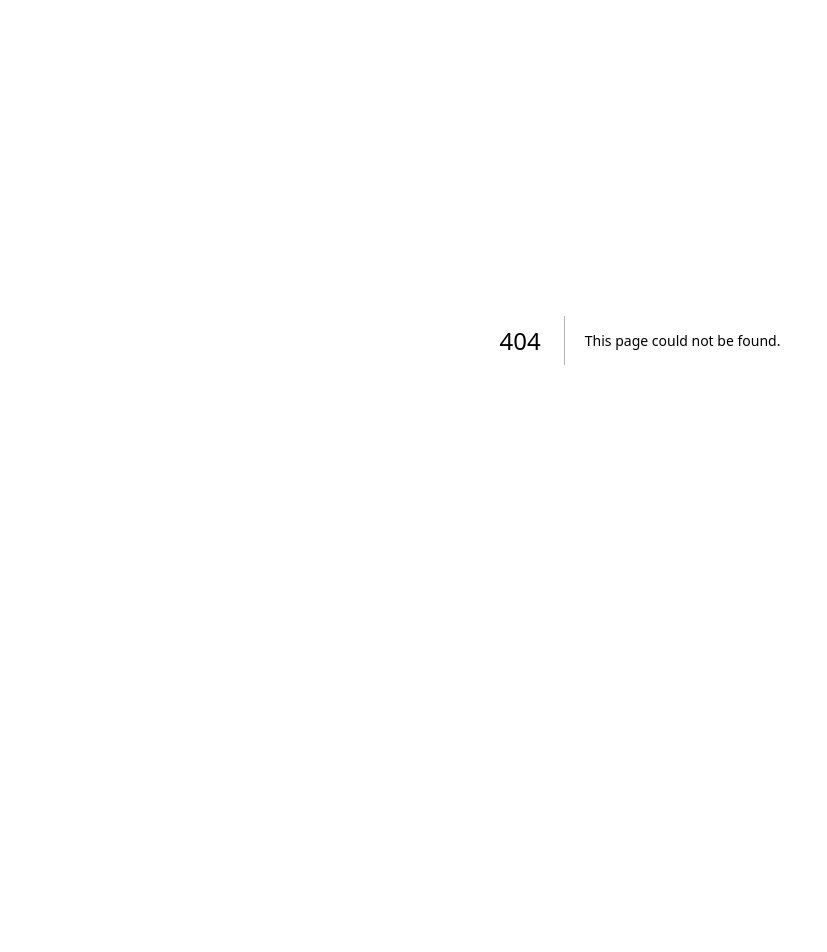
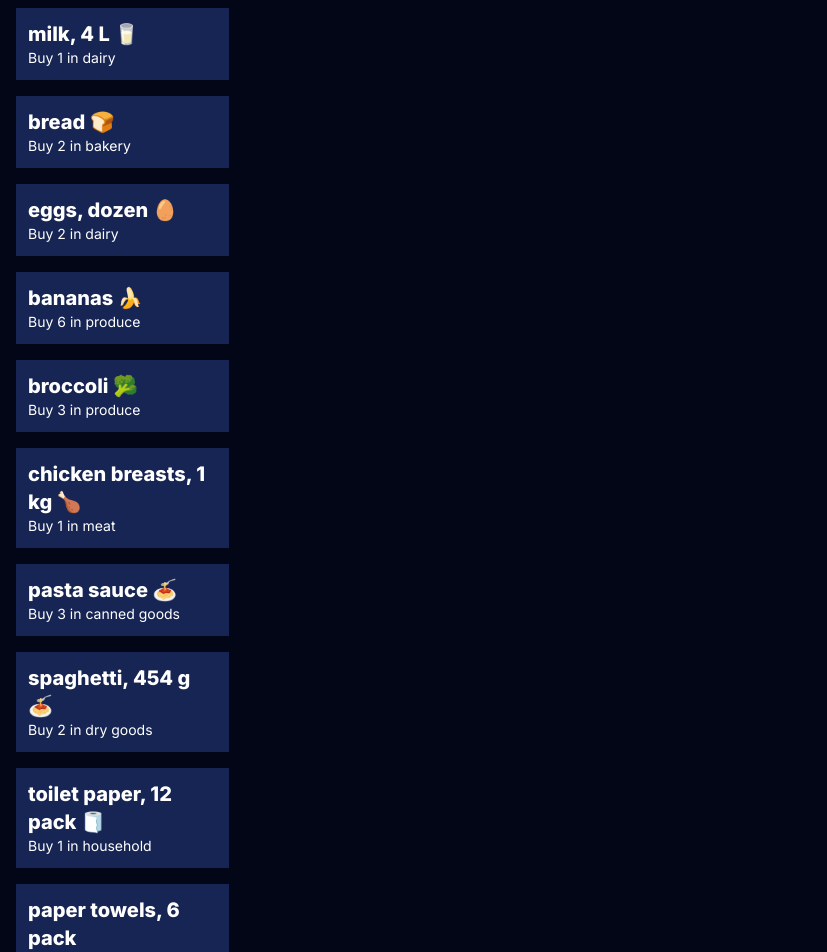
Before and after one commit to Komiboy1/cprg306-assignments, a Next.js app: page /week-3 in a window 1280 px wide. Before the commit this address had no page. Shown: the part 60-1012 px from the top of the page, without its empty margins (0-827 px from the left). Before the commit the page ends 800 px from the top, so only its background shows below. Built offline with nearby package versions, Linux system fonts and the light colour scheme.

Commit message:
Update root page and add week-3 page with ItemList

```diff
--- /dev/null
+++ b/app/week-3/item-list.js
@@ -0,0 +1,92 @@
+import Item from "./item";
+
+export default function ItemList(){
+    const item1 = {
+        name: "milk, 4 L 🥛",
+        quantity: 1,
+        category: "dairy",
+      };
+
+      const item2 = {
+        name: "bread 🍞",
+        quantity: 2,
+        category: "bakery",
+      };
+
+      const item3 = {
+        name: "eggs, dozen 🥚",
+        quantity: 2,
+        category: "dairy",
+      };
+
+      const item4 = {
+        name: "bananas 🍌",
+        quantity: 6,
+        category: "produce",
+      };
+
+      const item5 = {
+        name: "broccoli 🥦",
+        quantity: 3,
+        category: "produce",
+      };
+
+      const item6 = {
+        name: "chicken breasts, 1 kg 🍗",
+        quantity: 1,
+        category: "meat",
+      };
+
+      const item7 = {
+        name: "pasta sauce 🍝",
+        quantity: 3,
+        category: "canned goods",
+      };
+
+      const item8 = {
+        name: "spaghetti, 454 g 🍝",
+        quantity: 2,
+        category: "dry goods",
+      };
+
+      const item9 = {
+        name: "toilet paper, 12 pack 🧻",
+        quantity: 1,
+        category: "household",
+      };
+
+      const item10 = {
+        name: "paper towels, 6 pack",
+        quantity: 1,
+        category: "household",
+      };
+
+      const item11 = {
+        name: "dish soap 🍽️",
+        quantity: 1,
+        category: "household",
+      };
+
+      const item12 = {
+        name: "hand soap 🧼",
+        quantity: 4,
+        category: "household",
+      };
+
+      return(
+        <main>
+          <Item {...item1} />
+          <Item {...item2} />
+          <Item {...item3} />
+          <Item {...item4} />
+          <Item {...item5} />
+          <Item {...item6} />
+          <Item {...item7} />
+          <Item {...item8} />
+          <Item {...item9} />
+          <Item {...item10} />
+          <Item {...item11} />
+          <Item {...item12} />
+        </main>
+      )
+}
--- /dev/null
+++ b/app/week-3/item.js
@@ -0,0 +1,12 @@
+export default function Item({name, quantity, category}) {
+    return (
+        <div className="p-3 m-4 text-white bg-blue-950 w-2/12">
+        <ul>
+            <li>
+                <p className="font-extrabold text-xl">{name}</p>
+                <p className="text-sm">Buy {quantity} in {category}</p>
+            </li>
+        </ul>
+        </div>
+    )
+}
--- /dev/null
+++ b/app/week-3/page.js
@@ -0,0 +1,10 @@
+import ItemList from "./item-list.js";
+
+export default function Page(){
+    return (
+        <main className="bg-slate-950">
+            <h1 className="pl-4 pt-4 text-3xl text-white font-extrabold">Shopping List</h1>
+            <ItemList/>
+        </main>
+    )
+}
```
